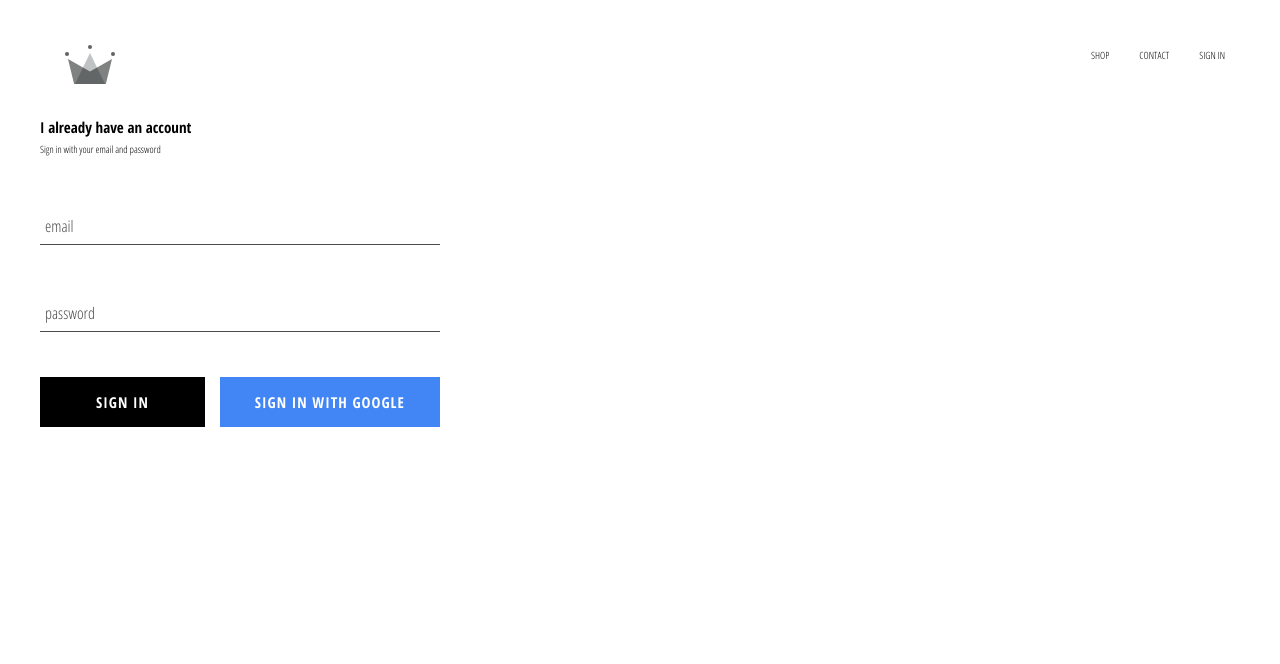
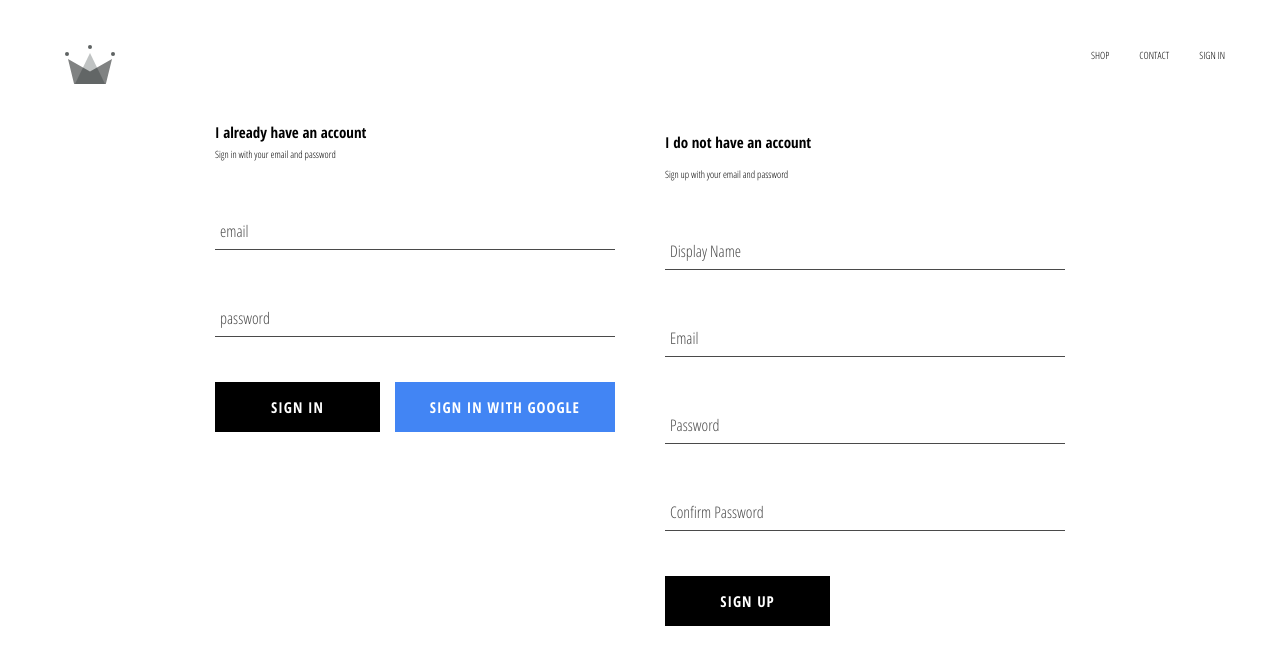
Before and after one commit to jupereirasilva/crwn, a React (Create React App) app: page /signin in a window 1280 px wide. Shown: the top 664 px of the page. Built offline with nearby package versions, Linux system fonts and the light colour scheme; no server answers.

Commit message:
Sign up and sign in with email and password

```diff
--- a/src/App.js
+++ b/src/App.js
@@ -20,9 +20,22 @@
   unsubscribeFromAuth = null;
 
   componentDidMount() {
-    this.unsubscribeFromAuth = auth.onAuthStateChanged(async (user) =>
-      createUserProfileDocument(user)
-    );
+    this.unsubscribeFromAuth = auth.onAuthStateChanged(async (userAuth) => {
+      if (userAuth) {
+        const userRef = await createUserProfileDocument(userAuth);
+
+        userRef.onSnapshot((snapShop) => {
+          this.setState({
+            currentUser: {
+              id: snapShop.id,
+              ...snapShop.data(),
+            },
+          });
+        });
+      } else {
+        this.setState({ currentUser: userAuth });
+      }
+    });
   }
 
   componentWillUnmount() {
--- a/src/components/sign-in/SignIn.js
+++ b/src/components/sign-in/SignIn.js
@@ -1,6 +1,6 @@
 import React from "react";
 import styles from "./SignIn.module.scss";
-import { signInWithGoogle } from "../../firebase/firebase.utils";
+import { auth, signInWithGoogle } from "../../firebase/firebase.utils";
 
 import FormInput from "../form-input/FormInput";
 import CustomButton from "../custom-button/CustomButton";
@@ -15,16 +15,20 @@
     };
   }
 
-  handleSubmit = (e) => {
+  handleSubmit = async (e) => {
     e.preventDefault();
-    console.log("submit", e);
 
-    this.setState({ email: "", password: "" });
+    const { email, password } = this.state;
+
+    try {
+      await auth.signInWithEmailAndPassword(email, password);
+      this.setState({ email: "", password: "" });
+    } catch (error) {
+      console.log(error);
+    }
   };
 
   handleChange = (e) => {
-    console.log("change", e);
-
     const { name, value } = e.target;
     this.setState({ [name]: value });
   };
--- /dev/null
+++ b/src/components/sign-up/SignUp.js
@@ -0,0 +1,104 @@
+import React from "react";
+
+import FormInput from "../form-input/FormInput";
+import CustomButton from "../custom-button/CustomButton";
+
+import { auth, createUserProfileDocument } from "../../firebase/firebase.utils";
+
+import styles from "./SignUp.module.scss";
+
+class SignUp extends React.Component {
+  constructor() {
+    super();
+
+    this.state = {
+      displayName: "",
+      email: "",
+      password: "",
+      confirmPassword: "",
+    };
+  }
+
+  handleSubmit = async (e) => {
+    e.preventDefault();
+
+    const { displayName, email, password, confirmPassword } = this.state;
+
+    if (password !== confirmPassword) {
+      alert("passwords don't match");
+      return;
+    }
+
+    try {
+      const { user } = await auth.createUserWithEmailAndPassword(
+        email,
+        password
+      );
+
+      await createUserProfileDocument(user, { displayName });
+
+      this.setState({
+        displayName: "",
+        email: "",
+        password: "",
+        confirmPassword: "",
+      });
+    } catch (error) {
+      console.log(error);
+    }
+  };
+
+  handleChange = (e) => {
+    const { name, value } = e.target;
+
+    this.setState({ [name]: value });
+  };
+
+  render() {
+    const { displayName, email, password, confirmPassword } = this.state;
+
+    return (
+      <div className={styles.signUp}>
+        <h2 className={styles.title}>I do not have an account</h2>
+        <span>Sign up with your email and password</span>
+        <form className={styles.signUpForm} onSubmit={this.handleSubmit}>
+          <FormInput
+            type="text"
+            name="displayName"
+            value={displayName}
+            onChange={this.handleChange}
+            label="Display Name"
+            required
+          />
+          <FormInput
+            type="email"
+            name="email"
+            value={email}
+            onChange={this.handleChange}
+            label="Email"
+            required
+          />
+          <FormInput
+            type="password"
+            name="password"
+            value={password}
+            onChange={this.handleChange}
+            label="Password"
+            required
+          />
+          <FormInput
+            type="password"
+            name="confirmPassword"
+            value={confirmPassword}
+            onChange={this.handleChange}
+            label="Confirm Password"
+            required
+          />
+          <CustomButton type="submit">SIGN UP</CustomButton>
+        </form>
+      </div>
+    );
+  }
+}
+
+export default SignUp;
--- /dev/null
+++ b/src/components/sign-up/SignUp.module.scss
@@ -0,0 +1,9 @@
+.signUp {
+  display: flex;
+  flex-direction: column;
+  width: 40rem;
+
+  .title {
+    margin: 1rem 0;
+  }
+}
--- a/src/firebase/firebase.utils.js
+++ b/src/firebase/firebase.utils.js
@@ -17,7 +17,6 @@
 
   const userRef = firestore.doc(`users/${userAuth.uid}`);
   const snapShot = await userRef.get();
-  // console.log(snapShot);
 
   if (!snapShot.exists) {
     const { displayName, email } = userAuth;
--- a/src/pages/signIn-signUp/SignInSignUp.js
+++ b/src/pages/signIn-signUp/SignInSignUp.js
@@ -1,5 +1,6 @@
 import React from "react";
 import SignIn from "../../components/sign-in/SignIn";
+import SignUp from "../../components/sign-up/SignUp";
 
 import styles from "./SignInSignUp.module.scss";
 
@@ -7,6 +8,7 @@
   return (
     <div className={styles.container}>
       <SignIn />
+      <SignUp />
     </div>
   );
 };
--- a/src/pages/signIn-signUp/SignInSignUp.module.scss
+++ b/src/pages/signIn-signUp/SignInSignUp.module.scss
@@ -0,0 +1,6 @@
+.container {
+  width: 85rem;
+  display: flex;
+  justify-content: space-between;
+  margin: 3rem auto;
+}
```
